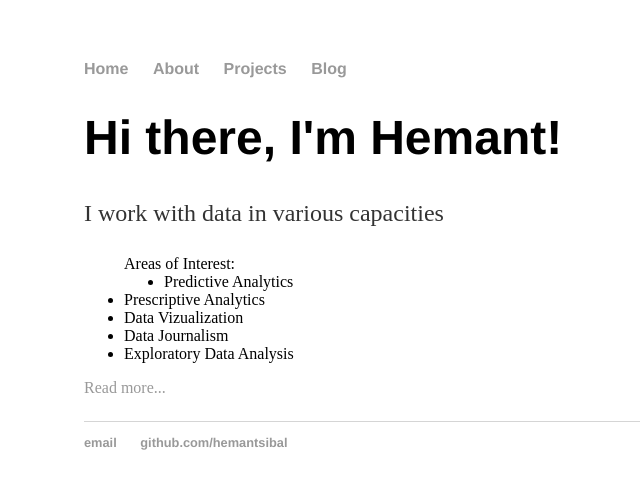
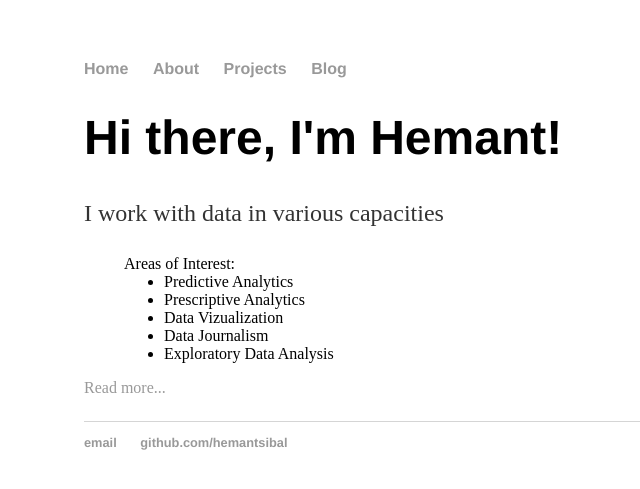
Before and after one commit to hemantsibal/hemantsibal.github.io, a Jekyll site: the page built from index.html, in a window 1280 px wide. Shown: the top 489 px of the page, without its empty margins (108-748 px from the left). Built offline with Jekyll 4.4.1, drawn with Linux system fonts in a browser that asks for light colours.

Commit message:
Update index.html

```diff
--- a/index.html
+++ b/index.html
@@ -7,9 +7,9 @@ title: Hemant Sibal | such data | much insights | wow
 		<p>I work with data in various capacities
 			<ul> Areas of Interest:
 				<li style="margin-left: 40px">Predictive Analytics</li>
-				<li>Prescriptive Analytics</li>
-				<li>Data Vizualization</li>
-				<li>Data Journalism</li>
-				<li>Exploratory Data Analysis</li> </ul>
+				<li style="margin-left: 40px">Prescriptive Analytics</li>
+				<li style="margin-left: 40px">Data Vizualization</li>
+				<li style="margin-left: 40px">Data Journalism</li>
+				<li style="margin-left: 40px">Exploratory Data Analysis</li> </ul>
 			<a href="/Projects">Read more...</a></p>
 </div><!-- /.blurb -->
```
